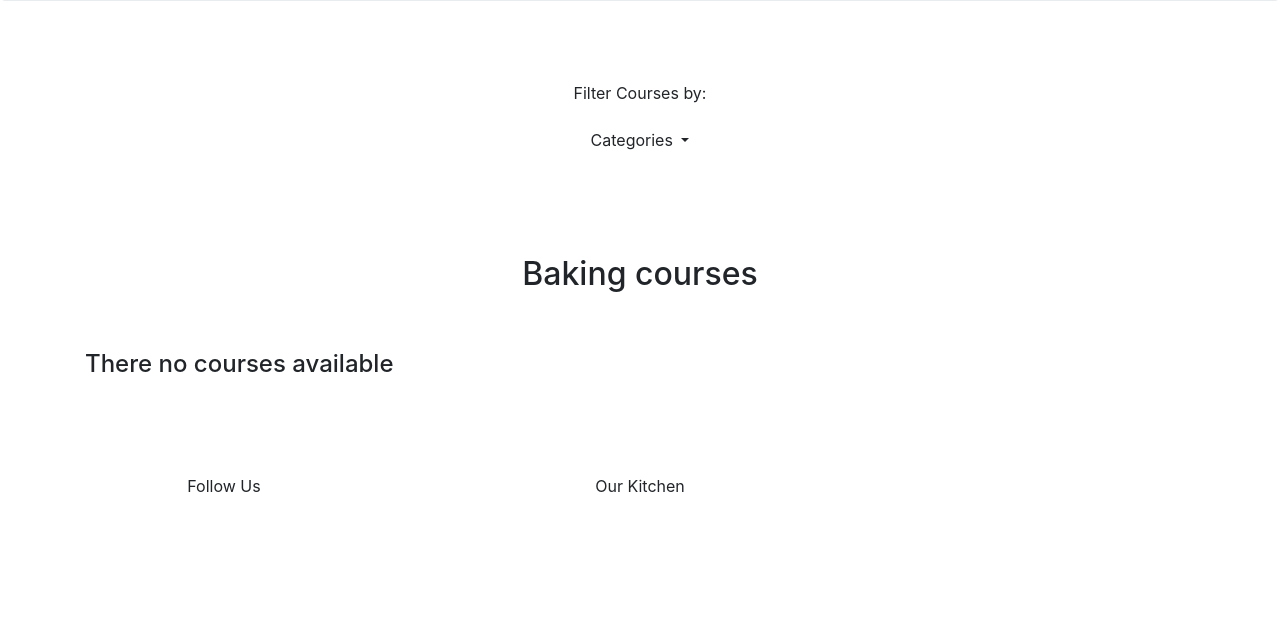
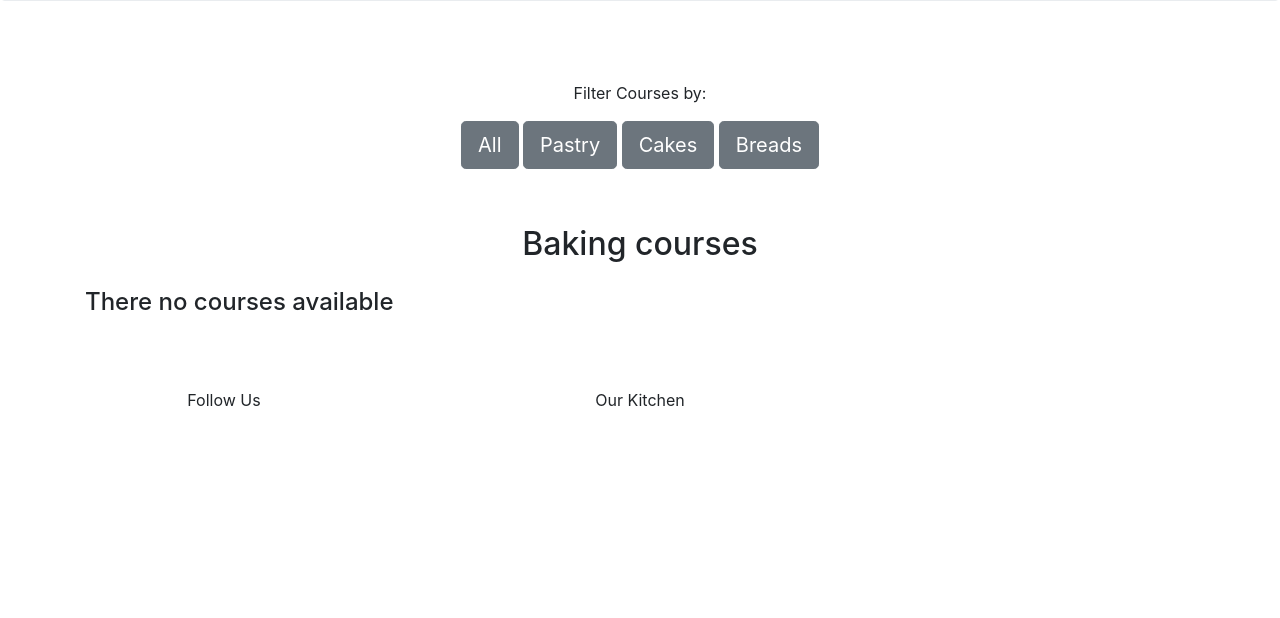
Before and after one commit to capel82/testing_django, a Django app: page /courses/courses in a window 1280 px wide. Shown: the part 451-1069 px from the top of the page. After the commit the page ends 857 px from the top, so only its background shows below. Run offline with Django 3.2, Linux system fonts and the light colour scheme; data that the repository does not hold is empty; some libraries are stand-ins or nearby versions; some web fonts are replaced.

Commit message:
changed dropdownmenu for filter to buttons

```diff
--- a/templates/pages/courses.html
+++ b/templates/pages/courses.html
@@ -25,28 +25,21 @@
     </div>
     <div class="row text-center">
         <div class="col-md-12">
-            <div class="dropdown">
-                <button class="btn dropdown_button dropdown-toggle" type="button" id="dropdownMenu" data-toggle="dropdown" aria-haspopup="true" aria-expanded="false">
-                    Categories
-                </button>
-                <div class="dropdown-menu" aria-labelledby="dropdownMenu">
-                    <a class="dropdown-item btn" href="{% url 'courses' %}">All</a>
-                    <a class="dropdown-item btn" href="{% url 'pastry' %}">Pastry</a>
-                    <a class="dropdown-item btn" href="{% url 'cakes' %}">Cakes</a>
-                    <a class="dropdown-item btn" href="{% url 'breads' %}">Breads</a>
-                </div>
-            </div>
+            <a href="{% url 'courses' %}" class="btn btn-secondary btn-lg filter_button" role="button" aria-disabled="true">All</a>
+            <a href="{% url 'pastry' %}" class="btn btn-secondary btn-lg filter_button" role="button" aria-disabled="true">Pastry</a>
+            <a href="{% url 'cakes' %}" class="btn btn-secondary btn-lg filter_button" role="button" aria-disabled="true">Cakes</a>
+            <a href="{% url 'breads' %}" class="btn btn-secondary btn-lg filter_button" role="button" aria-disabled="true">Breads</a>
         </div>
     </div>
 </div>
 
 <div class="container">
-    <div class="row text-center mt-5">
+    <div class="row text-center mt-2">
         <div class="col-md-12">
             <h2>Baking courses</h2>
         </div>
     </div>
-    <div class="row my-5">
+    <div class="row my-3">
         {% if courses %}
             {% for course in courses %}
             <div class="col-md-4 mb-3">
```
Also changed, not shown: templates/pages/course.html (+4 -11 lines), templates/pages/filter.html (+4 -11 lines).
